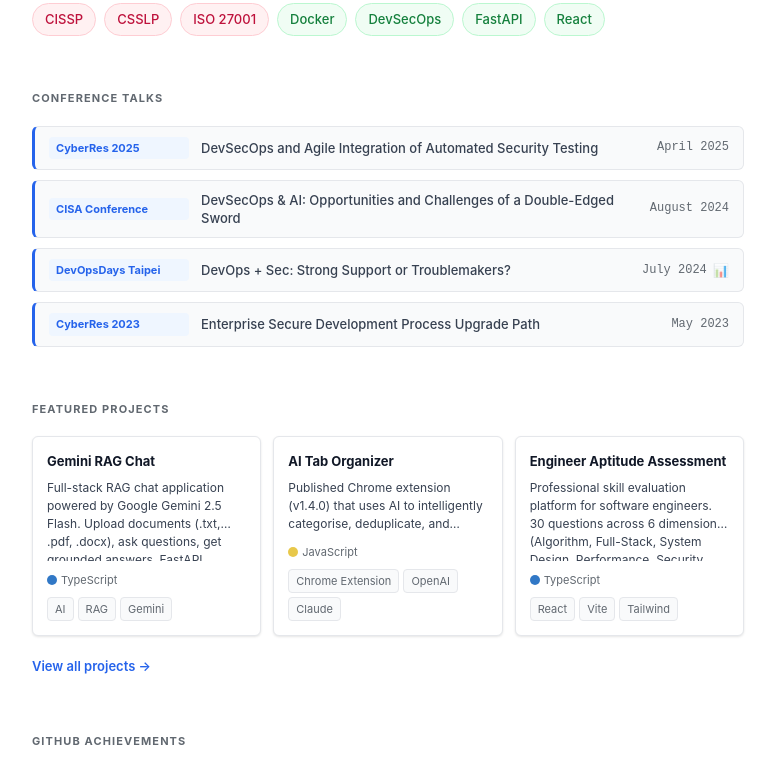
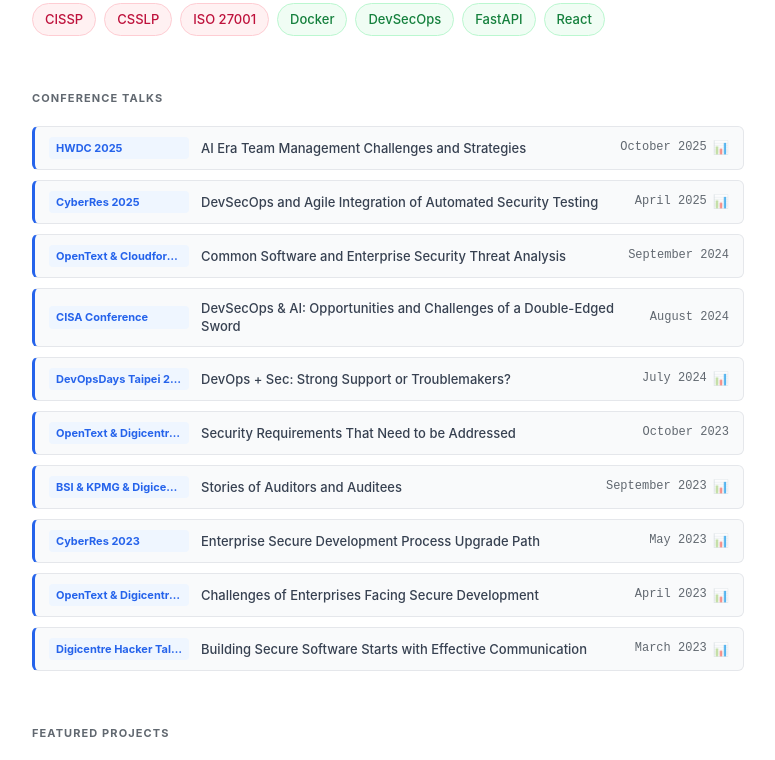
Before and after one commit to Lung-Yu/personal-sites_V2, a React (Vite) app: page / in a window 1280 px wide. Shown: the part 960-1720 px from the top of the page, without its empty margins (252-1027 px from the left). Built offline with nearby package versions, Linux system fonts and the light colour scheme.

Commit message:
content: add 6 missing talks, slides URLs, location field to Talk

```diff
--- a/src/data/profile.ts
+++ b/src/data/profile.ts
@@ -67,6 +67,7 @@
   title: BL
   event: string
   date: BL
+  location?: string
   slides: string
   video: string
 }
@@ -509,11 +510,34 @@
 export const talks: Talk[] = [
   {
     title: {
+      en: 'AI Era Team Management Challenges and Strategies',
+      zh: 'AI 時代團隊管理的挑戰與策略',
+    },
+    event: 'HWDC 2025',
+    date: { en: 'October 2025', zh: '2025年10月' },
+    location: 'Taipei',
+    slides: 'https://hwdc.ithome.com.tw/2025/session-page/4017',
+    video: '',
+  },
+  {
+    title: {
       en: 'DevSecOps and Agile Integration of Automated Security Testing',
       zh: 'DevSecOps 與敏捷整合自動化安全測試',
     },
     event: 'CyberRes 2025',
     date: { en: 'April 2025', zh: '2025年4月' },
+    location: 'Nangang Exhibition Center',
+    slides: 'https://cybersec.ithome.com.tw/2025/session-page/3607',
+    video: '',
+  },
+  {
+    title: {
+      en: 'Common Software and Enterprise Security Threat Analysis',
+      zh: '常見軟體與企業安全威脅分析',
+    },
+    event: 'OpenText & Cloudforce Joint Tech Session',
+    date: { en: 'September 2024', zh: '2024年9月' },
+    location: 'Taiwan',
     slides: '',
     video: '',
   },
@@ -524,6 +548,7 @@
     },
     event: 'CISA Conference',
     date: { en: 'August 2024', zh: '2024年8月' },
+    location: 'Live Stream',
     slides: '',
     video: '',
   },
@@ -532,9 +557,32 @@
       en: 'DevOps + Sec: Strong Support or Troublemakers?',
       zh: 'DevOps + Sec：強力後盾還是麻煩製造者？',
     },
-    event: 'DevOpsDays Taipei',
+    event: 'DevOpsDays Taipei 2024',
     date: { en: 'July 2024', zh: '2024年7月' },
+    location: 'Bottle Cap Factory',
     slides: 'https://speakerdeck.com/lungyu',
+    video: '',
+  },
+  {
+    title: {
+      en: 'Security Requirements That Need to be Addressed',
+      zh: '需要被重視的安全需求',
+    },
+    event: 'OpenText & Digicentre Joint Tech Session',
+    date: { en: 'October 2023', zh: '2023年10月' },
+    location: 'Taiwan',
+    slides: '',
+    video: '',
+  },
+  {
+    title: {
+      en: 'Stories of Auditors and Auditees',
+      zh: '稽核員與受稽者的故事',
+    },
+    event: 'BSI & KPMG & Digicentre Joint Tech Session',
+    date: { en: 'September 2023', zh: '2023年9月' },
+    location: 'Taiwan',
+    slides: 'https://www.ithome.com.tw/pr/159495',
     video: '',
   },
   {
@@ -544,7 +592,30 @@
     },
     event: 'CyberRes 2023',
     date: { en: 'May 2023', zh: '2023年5月' },
-    slides: '',
+    location: 'Nangang Exhibition Center',
+    slides: 'https://cyber.ithome.com.tw/2023/session-page/1858',
+    video: '',
+  },
+  {
+    title: {
+      en: 'Challenges of Enterprises Facing Secure Development',
+      zh: '企業面臨安全開發的挑戰',
+    },
+    event: 'OpenText & Digicentre Joint Tech Session',
+    date: { en: 'April 2023', zh: '2023年4月' },
+    location: 'Taiwan',
+    slides: 'https://www.ithome.com.tw/pr/156836',
+    video: '',
+  },
+  {
+    title: {
+      en: 'Building Secure Software Starts with Effective Communication',
+      zh: '建構安全軟體從有效溝通開始',
+    },
+    event: 'Digicentre Hacker Talk Forum',
+    date: { en: 'March 2023', zh: '2023年3月' },
+    location: 'Taiwan',
+    slides: 'https://www.ithome.com.tw/pr/156206',
     video: '',
   },
 ]
```
